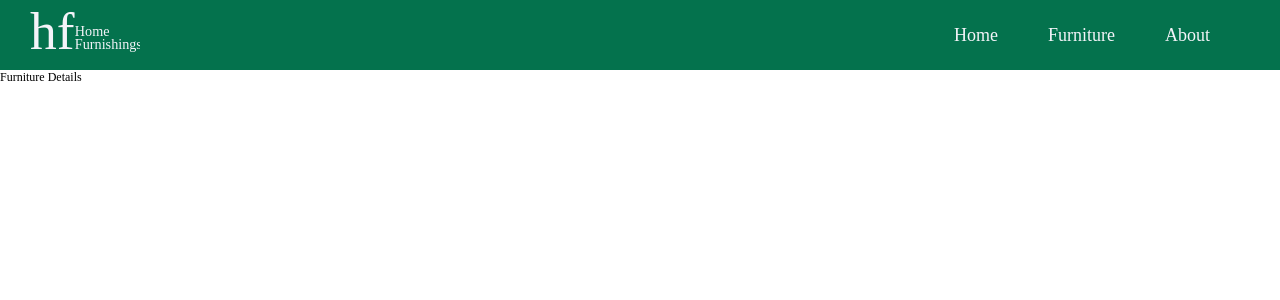
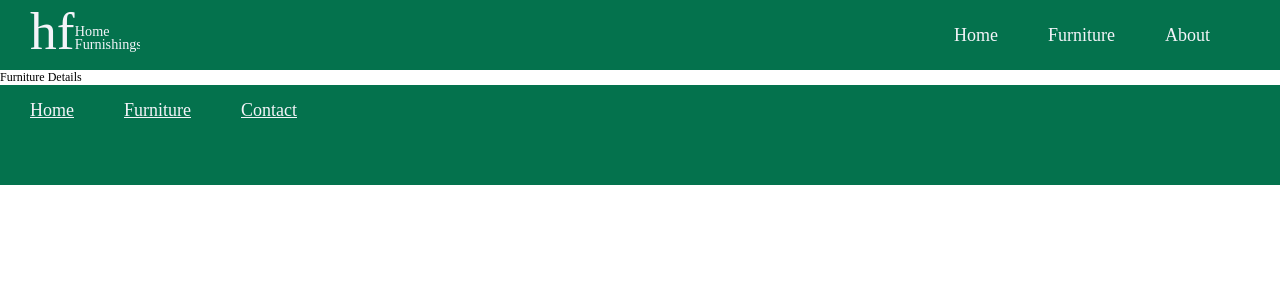
Before and after one commit to a-wotton/Home-Furnishings, a React (Vite) app in the folder react/: page /furniture-details in a window 1280 px wide. Shown: the top 300 px of the page. Built offline with nearby package versions, Linux system fonts and the light colour scheme.

Commit message:
added footer

```diff
--- a/react/css/main.css
+++ b/react/css/main.css
@@ -125,6 +125,52 @@ header {
 @media screen and (min-width: 1024px) {
   #mobile_menu {
     display: none;
+  }
+}
+footer {
+  background-color: #04724D;
+  height: 100px;
+}
+
+footer ul {
+  grid-column: 1/-1;
+  padding: 0;
+  margin-top: 15px;
+}
+
+footer ul li {
+  text-decoration: none;
+  list-style: none;
+  display: inline;
+  margin-left: 20px;
+}
+
+footer ul li:first-of-type {
+  margin-left: 10px;
+}
+
+footer ul li a {
+  color: #F4F4F9;
+  font-size: 18px;
+}
+
+@media screen and (min-width: 640px) {
+  footer ul li {
+    margin-left: 40px;
+  }
+  footer ul li:first-of-type {
+    margin-left: 20px;
+  }
+  footer ul li a {
+    font-size: 18px;
+  }
+}
+@media screen and (min-width: 1024px) {
+  footer ul li {
+    margin-left: 50px;
+  }
+  footer ul li:first-of-type {
+    margin-left: 30px;
   }
 }
 #hero {
--- /dev/null
+++ b/react/sass/components/_footer.scss
@@ -0,0 +1,52 @@
+@use '../misc/colours' as *;
+
+footer {
+    background-color: $dark_green;
+    height: 100px;
+}
+
+footer ul {
+    grid-column: 1/-1;
+    padding: 0;
+    margin-top: 15px;
+}
+
+footer ul li {
+    text-decoration: none;
+    list-style: none;
+    display: inline;
+    margin-left: 20px;
+}
+
+footer ul li:first-of-type {
+    margin-left: 10px;
+}
+
+footer ul li a {
+    color: $white;
+    font-size: 18px;
+}
+
+@media screen and (min-width: 640px) {
+    footer ul li {
+        margin-left: 40px;
+    }
+
+    footer ul li:first-of-type {
+        margin-left: 20px;
+    }
+
+    footer ul li a {
+        font-size: 18px;
+    }
+}
+
+@media screen and (min-width: 1024px) {
+    footer ul li {
+        margin-left: 50px;
+    }
+
+    footer ul li:first-of-type {
+        margin-left: 30px;
+    }
+}
--- a/react/sass/components/index.scss
+++ b/react/sass/components/index.scss
@@ -1,2 +1,3 @@
 @forward 'header';
 @forward 'mobileMenu';
+@forward 'footer';
--- a/react/src/App.jsx
+++ b/react/src/App.jsx
@@ -1,5 +1,6 @@
 import { BrowserRouter, Routes, Route } from 'react-router-dom';
 import Header from './views/Header';
+import Footer from './views/Footer';
 import Home from './views/home';
 import Gallery from './views/Gallery';
 import FurnitureDetails from './views/FurnitureDetails';
@@ -16,6 +17,7 @@ function App() {
           <Route path="/furniture-details" element={<FurnitureDetails />} />
         </Routes>
       </BrowserRouter>
+      <Footer />
     </div>
   )
 }
--- /dev/null
+++ b/react/src/views/Footer.jsx
@@ -0,0 +1,13 @@
+export default function Footer() {
+    return(
+        <>
+        <footer className="full_grid">
+            <ul>
+                <li><a href="#">Home</a></li>
+                <li><a href="#">Furniture</a></li>
+                <li><a href="#">Contact</a></li>
+            </ul>
+        </footer>
+        </>
+    )
+}
--- a/react/src/views/Header.jsx
+++ b/react/src/views/Header.jsx
@@ -14,7 +14,7 @@ export default function Header() {
                 width="0.522222in" height="0.2in"
                 viewBox="0 0 47 18">
                 <path id="Imported Path #2"
-                fill="none" stroke="#F4F4F9" stroke-width="2"
+                fill="none" stroke="#F4F4F9" strokeWidth="2"
                 d="M 0.00,0.93
                 C 0.00,0.93 47.00,0.93 47.00,0.93M 0.00,9.01
                 C 0.00,9.01 47.00,9.01 47.00,9.01M 0.00,17.08
```
Also changed, not shown: 1 other file (tests, documents, lock files or other folders).
